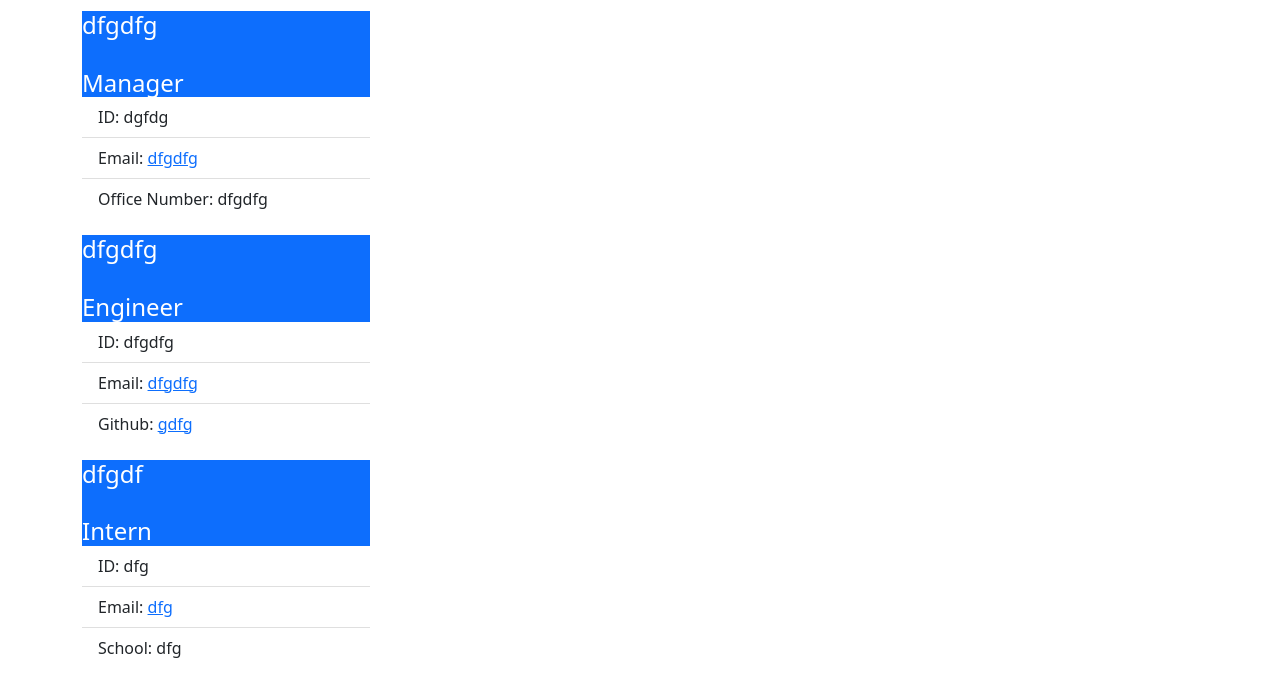
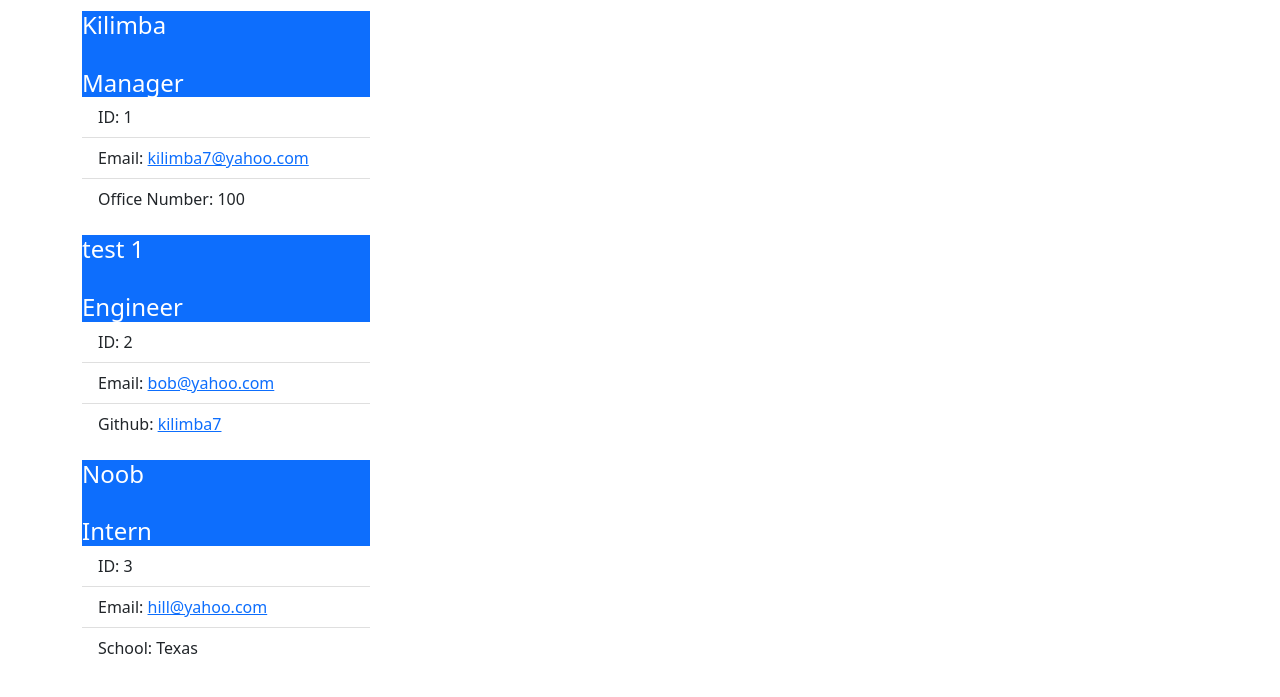
Before and after one commit to kilimba7/profile-generator, a website: page output.html in a window 1280 px wide. Shown: the part 53-750 px from the top of the page. Drawn offline with nearby package versions, Linux system fonts and the light colour scheme.

Commit message:
final touches

```diff
--- a/output.html
+++ b/output.html
@@ -16,14 +16,14 @@
       <section class="container" >
       <div class="card-deck mt-3" style="width: 18rem;">
 
-          <h4 class="card-title bg-primary text-white">dfgdfg
+          <h4 class="card-title bg-primary text-white">Kilimba
           <br></br>
           Manager</h4>
 
           <ul class="list-group list-group-flush">
-          <li class="list-group-item">ID: dgfdg</li>
-          <li class="list-group-item">Email: <a href= "mailto:dfgdfg">dfgdfg</a> </li>
-          <li class="list-group-item">Office Number: dfgdfg</li>
+          <li class="list-group-item">ID: 1</li>
+          <li class="list-group-item">Email: <a href= "mailto:kilimba7@yahoo.com">kilimba7@yahoo.com</a> </li>
+          <li class="list-group-item">Office Number: 100</li>
           </ul>
         </div>
 
@@ -31,14 +31,14 @@
 
       <div class="card-deck mt-3" style="width: 18rem;">
 
-      <h4 class="card-title bg-primary text-white">dfgdfg
+      <h4 class="card-title bg-primary text-white">test 1
       <br></br>
       Engineer</h4>
 
       <ul class="list-group list-group-flush">
-      <li class="list-group-item">ID: dfgdfg</li>
-      <li class="list-group-item">Email: <a href= "mailto:dfgdfg">dfgdfg</a> </li>
-      <li class="list-group-item">Github: <a href= "https://github.com/gdfg">gdfg</a></li>
+      <li class="list-group-item">ID: 2</li>
+      <li class="list-group-item">Email: <a href= "mailto:bob@yahoo.com">bob@yahoo.com</a> </li>
+      <li class="list-group-item">Github: <a href= "https://github.com/kilimba7">kilimba7</a></li>
       </ul>
     </div>
 
@@ -46,14 +46,14 @@
 
     <div class="card-deck mt-3" style="width: 18rem;">
 
-    <h4 class="card-title bg-primary text-white">dfgdf
+    <h4 class="card-title bg-primary text-white">Noob
     <br></br>
     Intern</h4>
 
     <ul class="list-group list-group-flush">
-    <li class="list-group-item">ID: dfg</li>
-    <li class="list-group-item">Email: <a href= "mailto:dfg">dfg</a> </li>
-    <li class="list-group-item">School: dfg</li>
+    <li class="list-group-item">ID: 3</li>
+    <li class="list-group-item">Email: <a href= "mailto:hill@yahoo.com">hill@yahoo.com</a> </li>
+    <li class="list-group-item">School: Texas</li>
     </ul>
     </div>
 
```
Also changed, not shown: README.md.
